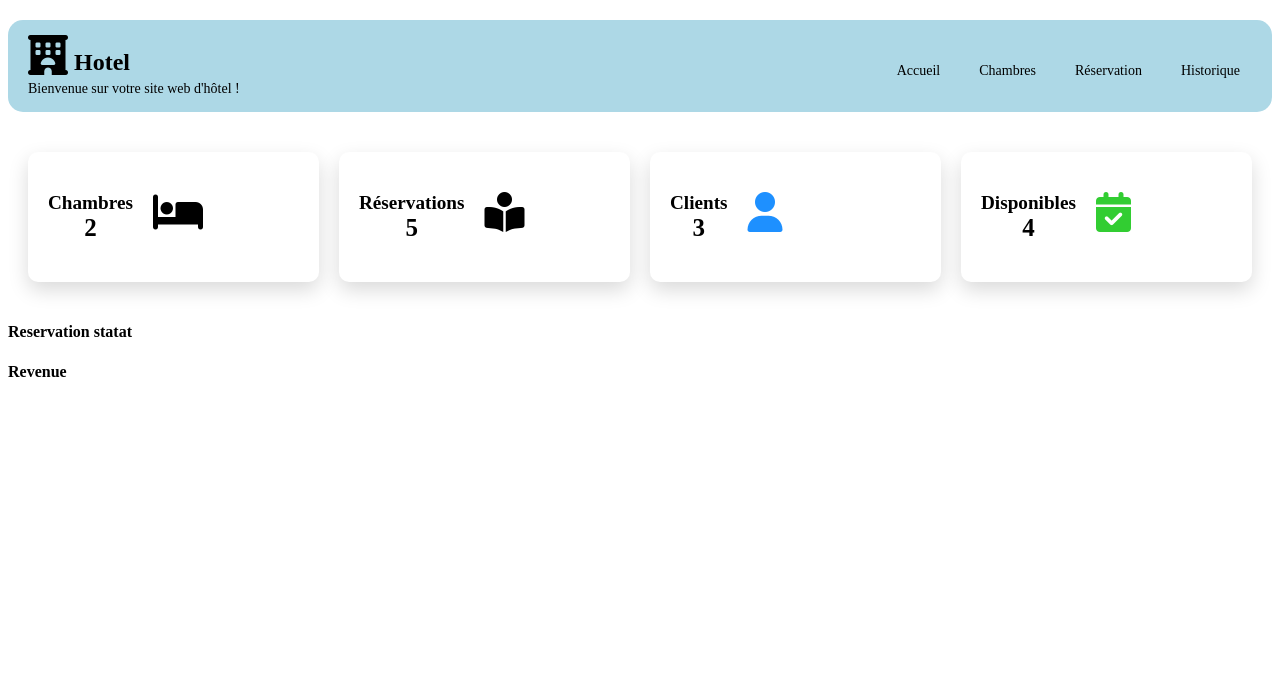
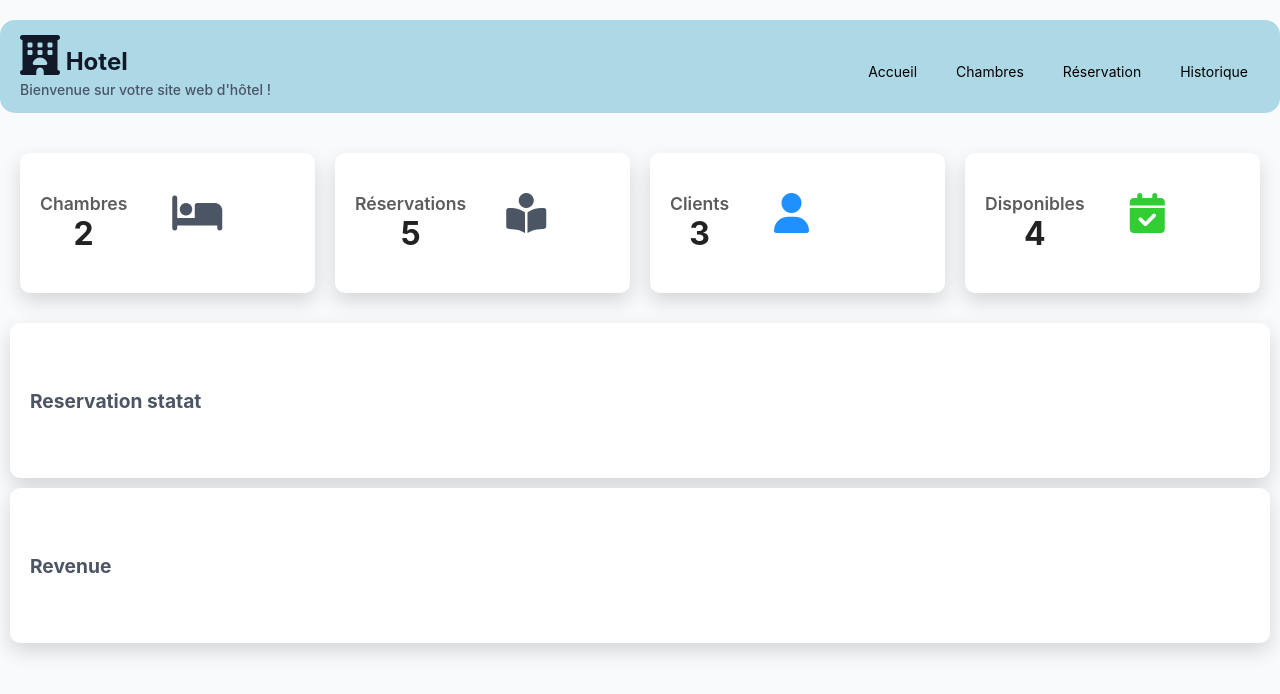
Before and after one commit to dadj11/Gestion_Hotel, a PHP site: page / in a window 1280 px wide. Shown: the top 694 px of the page. Run offline with PHP 8.4, Linux system fonts and the light colour scheme; some libraries are stand-ins or nearby versions.

```diff
--- a/Views/dashboard.php
+++ b/Views/dashboard.php
@@ -19,11 +19,12 @@
         cursor: pointer;
          display: flex;
         flex-direction: row;
-        gap: 20px;
+        gap: 45px;
+
     "
     onmouseover="this.style.transform='translateY(-5px)'; this.style.boxShadow='0 12px 30px rgba(0,0,0,0.25)'"
     onmouseout="this.style.transform='translateY(0)'; this.style.boxShadow='0 8px 20px rgba(0,0,0,0.15)'">
-     <div style="display: flex; flex-direction: column;"> Chambres <span style="font-size:25px;">2</span></div>  <i class="fa-solid fa-bed" style="font-size: 40px"></i>
+     <div style="display: flex; flex-direction: column;"> <span  style="font-size: 1.1rem; font-weight: 600; color: #5c5c5c; "> Chambres</span> <span style="font-size: 2rem; font-weight: 700; color: #222;">2</span></div>  <i class="fa-solid fa-bed" style="font-size: 40px"></i>
     </div>
 
     <div style="
@@ -38,14 +39,56 @@
         cursor: pointer;
         display: flex;
         flex-direction: row;
-        gap: 20px;
+        gap: 40px;
     "
     onmouseover="this.style.transform='translateY(-5px)'; this.style.boxShadow='0 12px 30px rgba(0,0,0,0.25)'"
     onmouseout="this.style.transform='translateY(0)'; this.style.boxShadow='0 8px 20px rgba(0,0,0,0.15)'">
-       <div style="display: flex; flex-direction: column;"> Réservations <span style="font-size:25px;">5</span></div>  <i class="fa-solid fa-book-open-reader" style="font-size: 40px"></i>
+       <div style="display: flex; flex-direction: column;"> <span  style="font-size: 1.1rem; font-weight: 600; color: #5c5c5c;">Réservations</span> <span style="font-size: 2rem; font-weight: 700; color: #222;">5</span></div>  <i class="fa-solid fa-book-open-reader" style="font-size: 40px"></i>
     </div>
 
     <div style="
+        background: #fff;
+        border-radius: 10px;
+        padding: 40px 20px;
+        text-align: center;
+        font-size: 1.2rem;
+        font-weight: 600;
+        box-shadow: 0 8px 20px rgba(0,0,0,0.15);
+        transition: transform 0.3s, box-shadow 0.3s;
+        cursor: pointer;
+         display: flex;
+        flex-direction: row;
+        gap: 45px;
+    "
+    onmouseover="this.style.transform='translateY(-5px)'; this.style.boxShadow='0 12px 30px rgba(0,0,0,0.25)'"
+    onmouseout="this.style.transform='translateY(0)'; this.style.boxShadow='0 8px 20px rgba(0,0,0,0.15)'">
+      <div style="display: flex; flex-direction: column;"> <span  style="font-size: 1.1rem; font-weight: 600; color: #5c5c5c;">Clients </span> <span style="font-size: 2rem; font-weight: 700; color: #222;"> 3</span></div> <i class="fa-solid fa-user"  style="color:dodgerblue; font-size: 40px"></i>
+    </div>
+
+    <div style="
+        background: #fff;
+        border-radius: 10px;
+        padding: 40px 20px;
+        text-align: center;
+        font-size: 1.2rem;
+        font-weight: 600;
+        box-shadow: 0 8px 20px rgba(0,0,0,0.15);
+        transition: transform 0.3s, box-shadow 0.3s;
+        cursor: pointer;
+         display: flex;
+        flex-direction: row;
+       gap: 45px;
+    "
+    onmouseover="this.style.transform='translateY(-5px)'; this.style.boxShadow='0 12px 30px rgba(0,0,0,0.25)'"
+    onmouseout="this.style.transform='translateY(0)'; this.style.boxShadow='0 8px 20px rgba(0,0,0,0.15)'">
+
+      <div style="display: flex; flex-direction: column;"> <span  style="font-size: 1.1rem; font-weight: 600; color: #5c5c5c;">Disponibles</span> <span style="font-size: 2rem; font-weight: 700; color: #222;">4</span></div>   <i class="fa-solid fa-calendar-check" style="color:limegreen ;  font-size: 40px ; "></i>
+    </div>
+
+</div>
+<div style="margin: 10px;">
+
+  <div style="
         background: #fff;
         border-radius: 10px;
         padding: 40px 20px;
@@ -61,10 +104,9 @@
     "
     onmouseover="this.style.transform='translateY(-5px)'; this.style.boxShadow='0 12px 30px rgba(0,0,0,0.25)'"
     onmouseout="this.style.transform='translateY(0)'; this.style.boxShadow='0 8px 20px rgba(0,0,0,0.15)'">
-      <div style="display: flex; flex-direction: column;"> Clients  <span style="font-size:25px;"> 3</span></div> <i class="fa-solid fa-user"  style="color:dodgerblue; font-size: 40px"></i>
-    </div>
-
-    <div style="
+    <h4>Reservation statat</h4>
+   </div>
+   <div style="
         background: #fff;
         border-radius: 10px;
         padding: 40px 20px;
@@ -77,19 +119,14 @@
          display: flex;
         flex-direction: row;
         gap: 20px;
+        margin-top: 10px;
     "
     onmouseover="this.style.transform='translateY(-5px)'; this.style.boxShadow='0 12px 30px rgba(0,0,0,0.25)'"
     onmouseout="this.style.transform='translateY(0)'; this.style.boxShadow='0 8px 20px rgba(0,0,0,0.15)'">
-
-      <div style="display: flex; flex-direction: column;">Disponibles <span style="font-size:25px;">4</span></div>   <i class="fa-solid fa-calendar-check" style="color:limegreen ;  font-size: 40px"></i>
-    </div>
-
-</div>
-  <div>
-    <h4>Reservation statat</h4>
-   </div>
-   <div>
     <h4> Revenue</h4>
    </div>
 
+
 </div>
+
+</div>
--- a/public/index.php
+++ b/public/index.php
@@ -8,6 +8,60 @@ require_once __DIR__ . '/../vendor/autoload.php';
     <meta name="viewport" content="width=device-width, initial-scale=1.0">
     <title>Hotel</title>
     <link rel="stylesheet" href="https://cdnjs.cloudflare.com/ajax/libs/font-awesome/6.5.1/css/all.min.css">
+   <style>
+    /* Police globale */
+    * {
+        font-family: "Inter", "Segoe UI", Roboto, Arial, sans-serif;
+        box-sizing: border-box;
+    }
+
+    body {
+        margin: 0;
+        font-size: 16px;
+        color: #111827;
+        background-color: #f9fafb;
+    }
+
+    /* Titres */
+    h1 {
+        font-size: 2rem;
+        font-weight: 700;
+        color: #111827;
+        margin-bottom: 10px;
+    }
+
+    h2 {
+        font-size: 1.5rem;
+        font-weight: 600;
+        color: #1f2937;
+    }
+
+    h3 {
+        font-size: 1.2rem;
+        font-weight: 600;
+        color: #374151;
+    }
+
+    /* Texte normal */
+    p, span, div {
+        font-size: 0.95rem;
+        font-weight: 500;
+        color: #4b5563;
+    }
+
+    /* Chiffres / stats */
+    .stat-number {
+        font-size: 2rem;
+        font-weight: 700;
+        color: #111827;
+    }
+
+    /* Texte secondaire */
+    .text-muted {
+        font-size: 0.85rem;
+        color: #9ca3af;
+    }
+</style>
 
 </head>
 <body>
```
